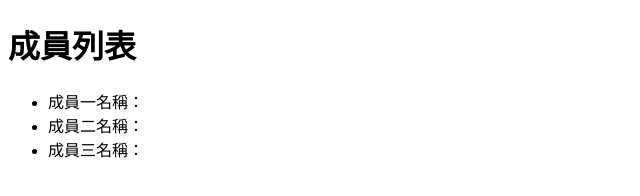
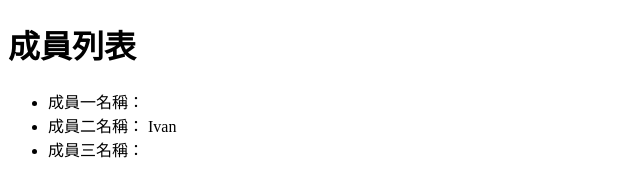
Before and after one commit to guanhong0420/test1109, a plain HTML site: page index.html in a window 1280 px wide. Shown: the full height of the page, 0-640 px from the left. Drawn offline with Linux system fonts and the light colour scheme.

Commit message:
新增成員二

```diff
--- a/index.html
+++ b/index.html
@@ -9,7 +9,7 @@
     <h1>成員列表</h1>
     <ul>
         <li>成員一名稱：</li>
-        <li>成員二名稱：</li>
+        <li>成員二名稱： Ivan</li>
         <li>成員三名稱：</li>
     </ul>
 </body>
```
